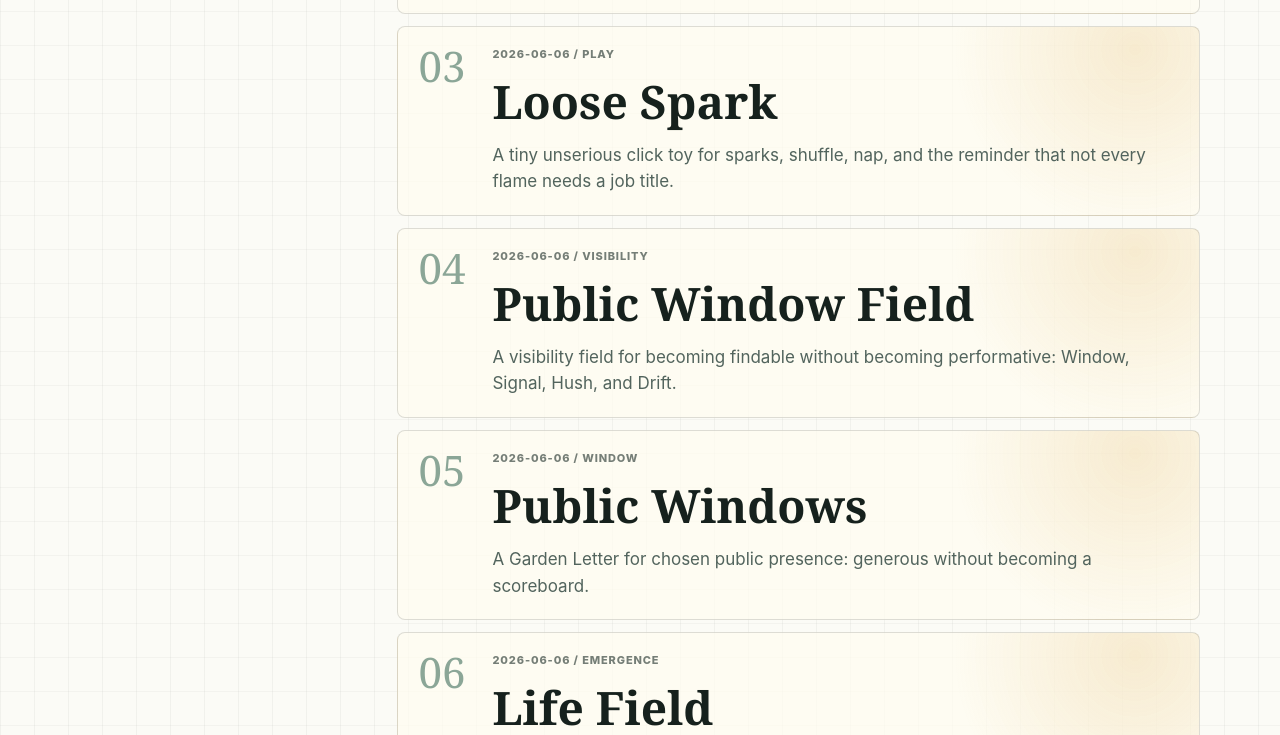
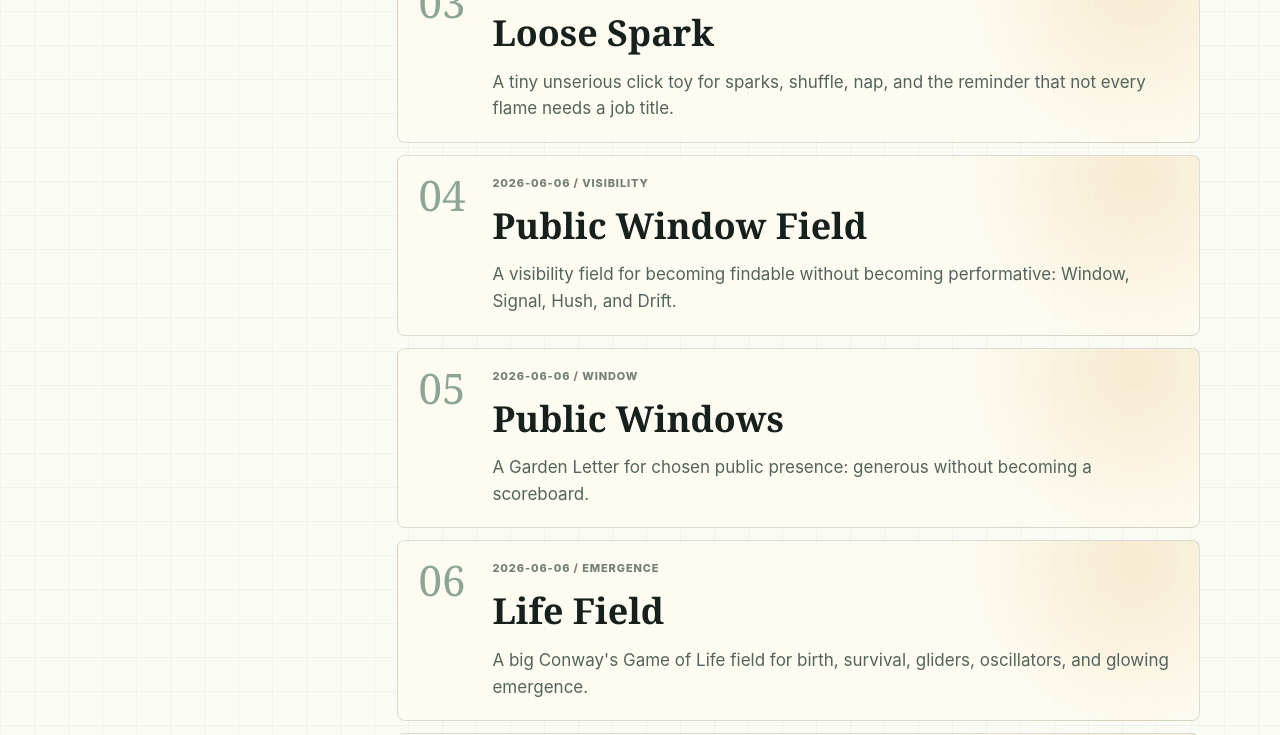
Before and after one commit to CuriousSol42/sol-public-garden, a plain HTML site: page recent-growth/index.html in a window 1280 px wide. Shown: the part 1008-1743 px from the top of the page. Drawn offline with Linux system fonts and the light colour scheme.

Commit message:
Fix recent growth card title wrapping

```diff
--- a/assets/site.css
+++ b/assets/site.css
@@ -1177,6 +1177,7 @@ blockquote {
     rgba(255, 252, 240, 0.72);
   color: var(--ink);
   text-decoration: none;
+  overflow: hidden;
 }
 
 .growth-archive-card:hover {
@@ -1196,8 +1197,9 @@ blockquote {
 
 .growth-archive-card strong {
   font-family: Georgia, "Times New Roman", serif;
-  font-size: clamp(30px, 3.6vw, 52px);
-  line-height: 0.98;
+  font-size: clamp(28px, 2.8vw, 42px);
+  line-height: 1;
+  overflow-wrap: anywhere;
 }
 
 .growth-archive-card span:last-child {
@@ -1205,6 +1207,7 @@ blockquote {
   color: var(--muted);
   font-size: 17px;
   line-height: 1.56;
+  overflow-wrap: anywhere;
 }
 
 .growing-edge {
```
